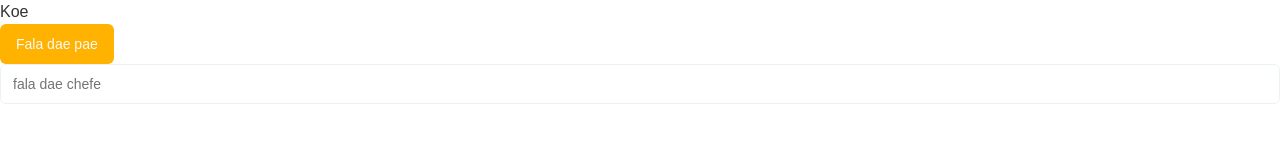
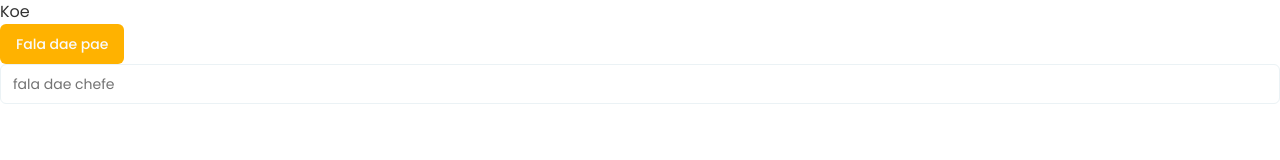
Before and after one commit to EduFkn/McDonalds-Totem, a Next.js app: page / in a window 1280 px wide. Shown: the top 160 px of the page. Built offline with nearby package versions, Linux system fonts and the light colour scheme.

Commit message:
chore: update app fonts

```diff
--- a/src/app/layout.tsx
+++ b/src/app/layout.tsx
@@ -1,14 +1,9 @@
 import type { Metadata } from "next";
-import { Geist, Geist_Mono } from "next/font/google";
+import { Poppins } from "next/font/google";
 import "./globals.css";
 
-const geistSans = Geist({
-  variable: "--font-geist-sans",
-  subsets: ["latin"],
-});
-
-const geistMono = Geist_Mono({
-  variable: "--font-geist-mono",
+const poppins = Poppins({
+  weight: ["100", "200", "300", "400", "500", "600", "700", "800", "900"],
   subsets: ["latin"],
 });
 
@@ -24,8 +19,7 @@
 }>) {
   return (
     <html lang="pt-BR">
-      <body
-        className={`${geistSans.variable} ${geistMono.variable} antialiased`}
+      <body className={`${poppins.className} antialiased`}
       >
         {children}
       </body>
```
